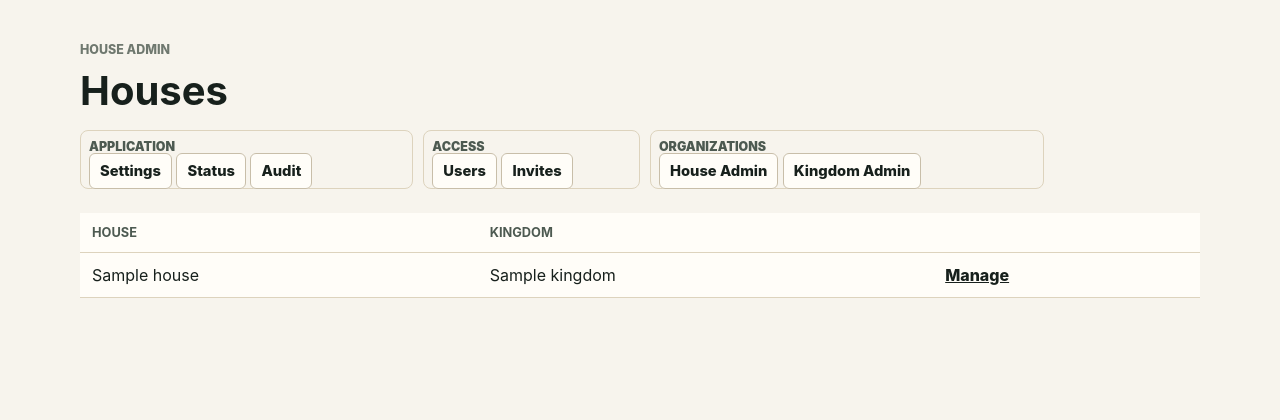
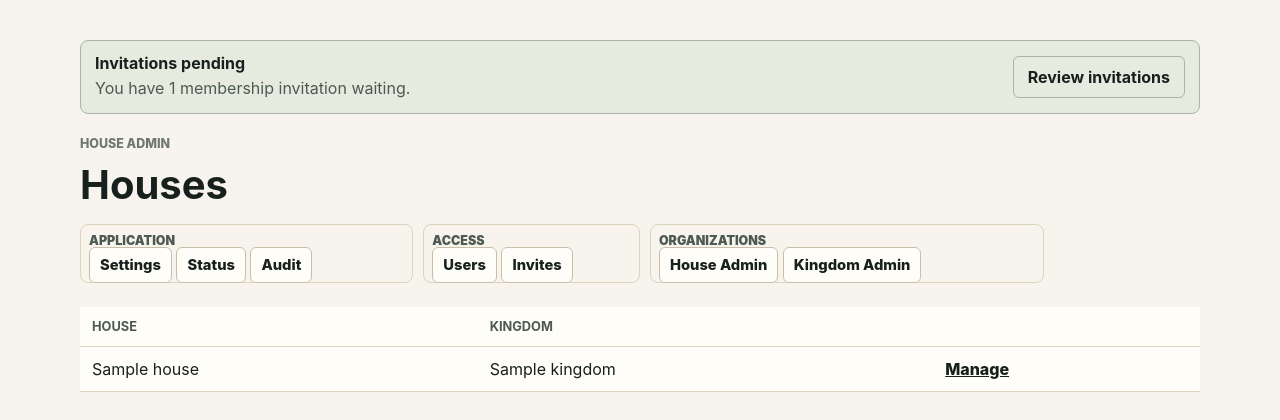
Before and after one commit to aditaa/carta, a Django app: page /accounts/houses/ in a window 1280 px wide. Shown: the part 64-484 px from the top of the page. Run offline with Django 5.2, Linux system fonts and the light colour scheme; a user stored in the database is signed in; tables that the repository leaves empty hold one stand-in row (values such as "Sample post").

Commit message:
Add global in-app notifications

```diff
--- a/accounts/context_processors.py
+++ b/accounts/context_processors.py
@@ -1,5 +1,6 @@
 from django.db import DatabaseError, ProgrammingError
 
+from accounts.notifications import notifications_for_user
 from accounts.services import application_setting_map
 from ownership.models import HouseMembership, KingdomMembership
 
@@ -9,9 +10,12 @@ def application_settings(request):
         settings_map = application_setting_map()
     except (DatabaseError, ProgrammingError, RuntimeError):
         settings_map = {}
+    notifications = notifications_for_user(getattr(request, "user", None))
     return {
         "application_site_name": settings_map.get("site_name", "Carta Arcanum"),
         "application_maintenance_notice": settings_map.get("maintenance_notice", ""),
+        "in_app_notifications": notifications,
+        "in_app_notification_count": sum(notification.count for notification in notifications),
         "show_house_admin_nav": _has_house_admin(request),
         "show_kingdom_admin_nav": _has_kingdom_admin(request),
     }
--- /dev/null
+++ b/accounts/notifications.py
@@ -0,0 +1,74 @@
+from dataclasses import dataclass
+
+from django.db import DatabaseError, ProgrammingError
+from django.urls import reverse
+
+from accounts.models import MembershipInvitation
+from accounts.services import upgrade_available
+
+
+@dataclass(frozen=True)
+class InAppNotification:
+    key: str
+    level: str
+    title: str
+    message: str
+    url: str
+    action_label: str
+    count: int = 1
+
+
+def notifications_for_user(user) -> list[InAppNotification]:
+    if not getattr(user, "is_authenticated", False):
+        return []
+
+    notifications = []
+    notifications.extend(_upgrade_notifications(user))
+    notifications.extend(_invitation_notifications(user))
+    return notifications
+
+
+def _upgrade_notifications(user) -> list[InAppNotification]:
+    if not getattr(user, "is_superuser", False):
+        return []
+    try:
+        has_upgrade = upgrade_available()
+    except (DatabaseError, ProgrammingError, RuntimeError, OSError):
+        return []
+    if not has_upgrade:
+        return []
+    return [
+        InAppNotification(
+            key="upgrade_available",
+            level="warning",
+            title="Upgrade available",
+            message="A newer release is available for this Carta Arcanum installation.",
+            url=reverse("accounts:application_status"),
+            action_label="Open upgrade",
+        )
+    ]
+
+
+def _invitation_notifications(user) -> list[InAppNotification]:
+    try:
+        pending_count = MembershipInvitation.objects.filter(
+            invitee=user,
+            status=MembershipInvitation.Status.PENDING,
+        ).count()
+    except (DatabaseError, ProgrammingError, RuntimeError):
+        return []
+    if pending_count < 1:
+        return []
+
+    invitation_label = "invitation" if pending_count == 1 else "invitations"
+    return [
+        InAppNotification(
+            key="pending_invitations",
+            level="info",
+            title="Invitations pending",
+            message=f"You have {pending_count} membership {invitation_label} waiting.",
+            url=reverse("accounts:my_invitations"),
+            action_label="Review invitations",
+            count=pending_count,
+        )
+    ]
--- a/accounts/views.py
+++ b/accounts/views.py
@@ -184,6 +184,7 @@ def settings_home(request):
         "audit_entry_count": AuditLogEntry.objects.count(),
         "health_checks": checks,
         "all_health_checks_ok": all(check.ok for check in checks),
+        "upgrade_available": upgrade_available(),
     }
     return render(request, "accounts/settings_home.html", context)
 
--- a/static/css/site.css
+++ b/static/css/site.css
@@ -186,6 +186,43 @@ p {
   background: #fff7d7;
   color: #473711;
   font-weight: 700;
+}
+
+.notification-stack {
+  display: grid;
+  gap: 10px;
+  margin: 0 0 20px;
+}
+
+.notification-card {
+  display: flex;
+  align-items: center;
+  justify-content: space-between;
+  gap: 16px;
+  padding: 12px 14px;
+  border: 1px solid #c8bea9;
+  border-radius: 8px;
+  background: #fffdf8;
+}
+
+.notification-card strong {
+  display: block;
+  margin-bottom: 2px;
+}
+
+.notification-card p {
+  margin: 0;
+  color: #4d5a51;
+}
+
+.notification-card.is-warning {
+  border-color: #bfa05a;
+  background: #fff7d7;
+}
+
+.notification-card.is-info {
+  border-color: #aab5a8;
+  background: #e6eadf;
 }
 
 .error-message,
@@ -594,6 +631,10 @@ p {
   margin-top: 20px;
 }
 
+.priority-section {
+  margin: 20px 0;
+}
+
 .settings-card,
 .settings-section {
   padding: 16px;
@@ -909,6 +950,11 @@ p {
     right: auto;
   }
 
+  .notification-card {
+    align-items: flex-start;
+    flex-direction: column;
+  }
+
   .form-table-row {
     grid-template-columns: 1fr;
   }
--- a/templates/base.html
+++ b/templates/base.html
@@ -59,6 +59,19 @@
           {{ application_maintenance_notice }}
         </section>
       {% endif %}
+      {% if in_app_notifications %}
+        <section class="notification-stack" aria-label="Notifications">
+          {% for notification in in_app_notifications %}
+            <article class="notification-card is-{{ notification.level }}">
+              <div>
+                <strong>{{ notification.title }}</strong>
+                <p>{{ notification.message }}</p>
+              </div>
+              <a class="button-link" href="{{ notification.url }}">{{ notification.action_label }}</a>
+            </article>
+          {% endfor %}
+        </section>
+      {% endif %}
       {% if messages %}
         <section class="messages" aria-label="Messages">
           {% for message in messages %}
```
Also changed, not shown: accounts/tests/test_notifications.py (added, +80 -0 lines), templates/accounts/application_status.html (+13 -13 lines), templates/accounts/settings_home.html (+12 -0 lines).
